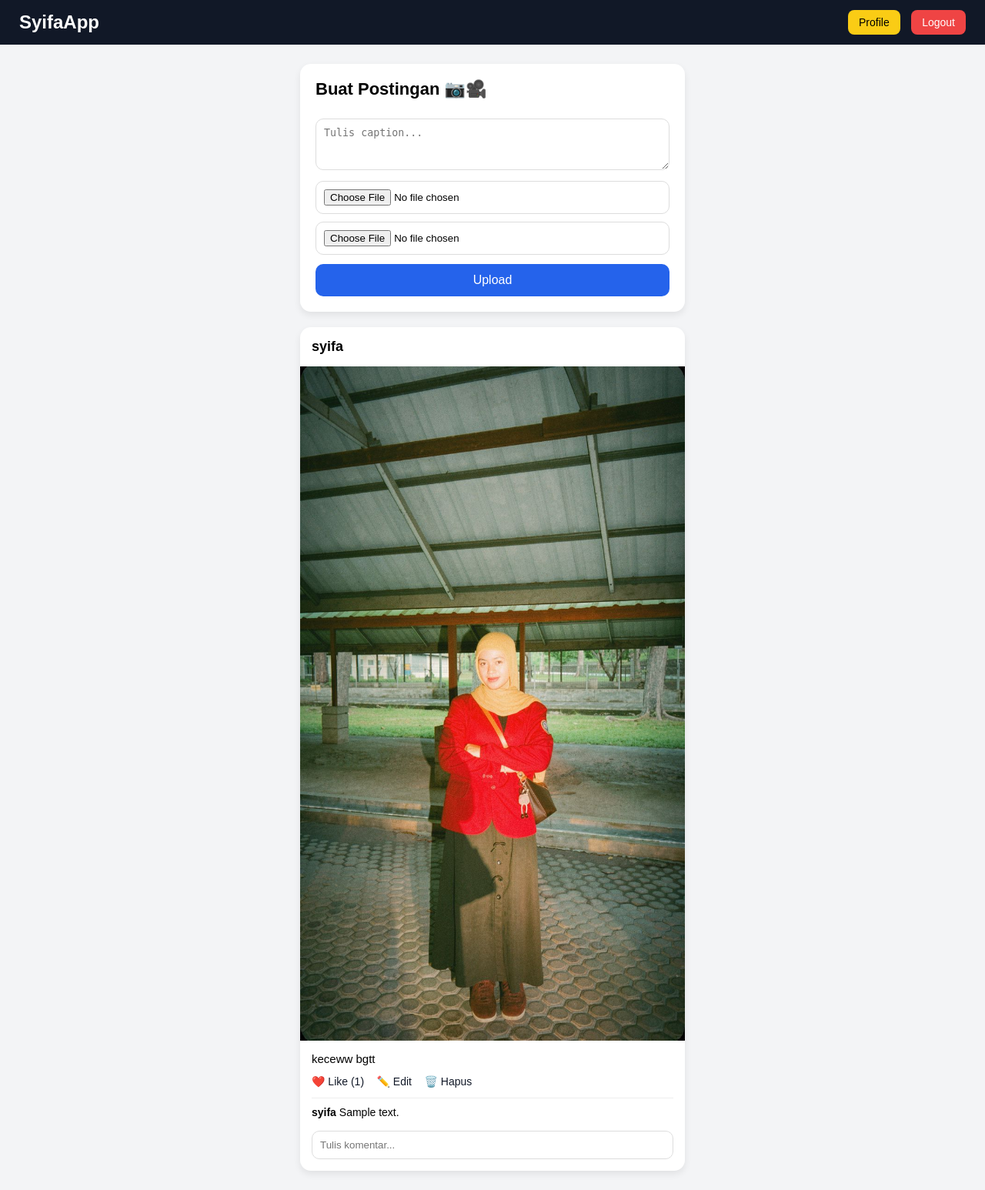
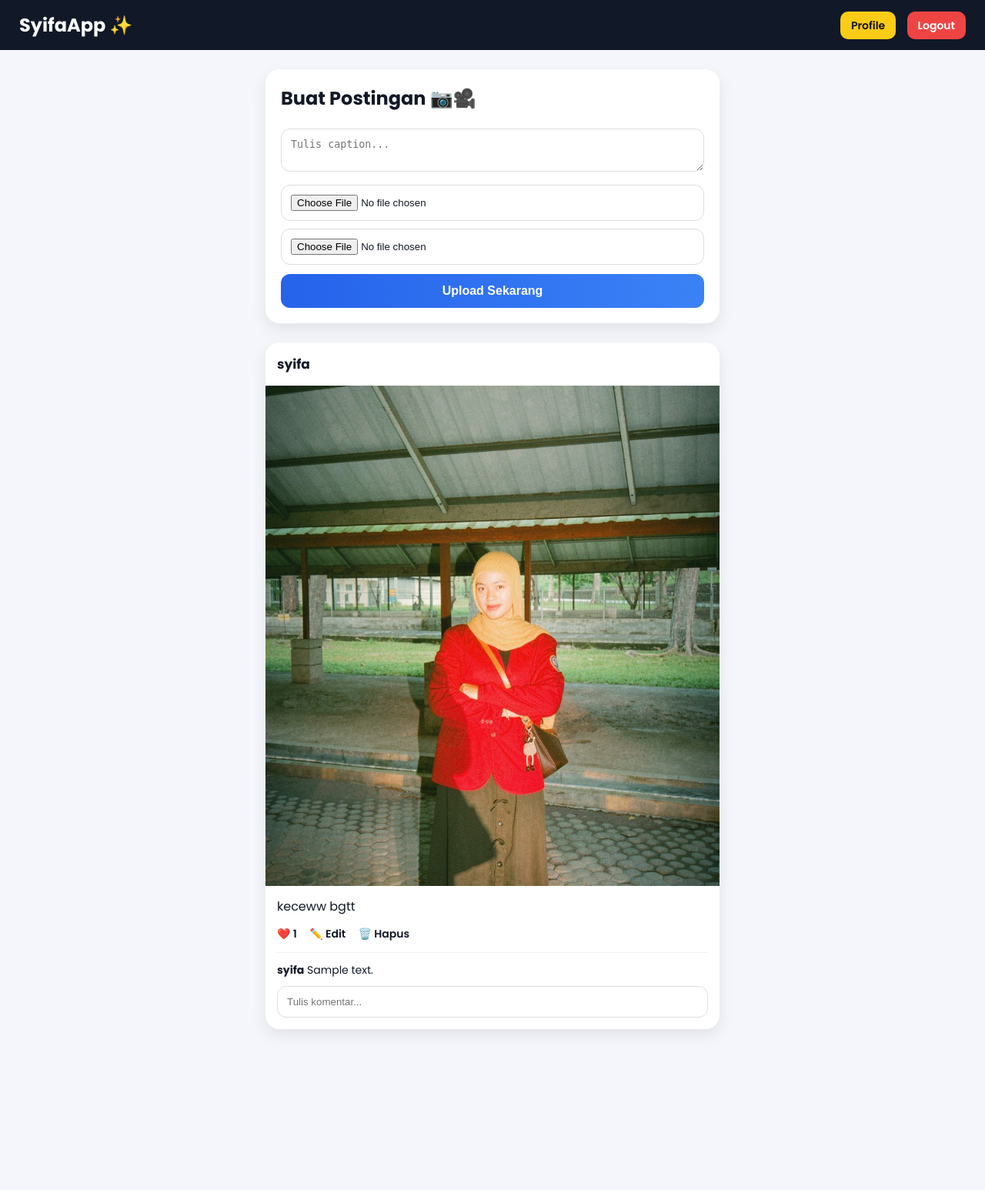
Before and after one commit to syifaasyafitri087-gif/django-syifa, a Django app: page /home/ in a window 1280 px wide. Shown: the whole page at 77% size. After the commit the page ends 1341 px from the top, so only its background shows below. Run offline with Django 5.2, Linux system fonts and the light colour scheme; a user stored in the database is signed in; data comes from the database, SQL or seed files in the repository; tables that the repository leaves empty hold one stand-in row (values such as "Sample post").

Commit message:
upgrade tampilan premium

```diff
--- a/myapp/templates/home.html
+++ b/myapp/templates/home.html
@@ -1,6 +1,6 @@
 <!DOCTYPE html>
 
-<html lang="en">
+<html lang="id">
 
 <head>
 
@@ -9,6 +9,10 @@
 <meta name="viewport" content="width=device-width, initial-scale=1.0">
 
 <title>SyifaApp</title>
+
+<link rel="preconnect" href="https://fonts.googleapis.com">
+
+<link href="https://fonts.googleapis.com/css2?family=Poppins:wght@400;600;700&display=swap" rel="stylesheet">
 
 <style>
 
@@ -24,15 +28,23 @@
 
 body{
 
-    font-family:Arial, Helvetica, sans-serif;
+    font-family:'Poppins',sans-serif;
 
-    background:#f3f4f6;
+    background:#f4f6fb;
+
+    color:#111827;
 
 }
 
 /* NAVBAR */
 
 .navbar{
+
+    position:sticky;
+
+    top:0;
+
+    z-index:100;
 
     background:#111827;
 
@@ -46,19 +58,13 @@ body{
 
     align-items:center;
 
-    position:sticky;
-
-    top:0;
-
-    z-index:100;
-
 }
 
 .logo{
 
     font-size:24px;
 
-    font-weight:bold;
+    font-weight:700;
 
 }
 
@@ -66,15 +72,15 @@ body{
 
     text-decoration:none;
 
-    color:white;
-
     margin-left:10px;
 
     padding:8px 14px;
 
-    border-radius:8px;
+    border-radius:10px;
 
     font-size:14px;
+
+    font-weight:600;
 
 }
 
@@ -82,7 +88,7 @@ body{
 
     background:#facc15;
 
-    color:black !important;
+    color:#111;
 
 }
 
@@ -90,17 +96,21 @@ body{
 
     background:#ef4444;
 
+    color:white;
+
 }
 
-/* CONTAINER */
+/* WRAP */
 
 .container{
 
-    max-width:520px;
+    width:100%;
+
+    max-width:620px;
 
     margin:25px auto;
 
-    padding:0 10px;
+    padding:0 15px;
 
 }
 
@@ -112,55 +122,57 @@ body{
 
     padding:20px;
 
-    border-radius:14px;
+    border-radius:18px;
 
-    margin-bottom:20px;
+    box-shadow:0 8px 20px rgba(0,0,0,0.08);
 
-    box-shadow:0 4px 10px rgba(0,0,0,0.08);
+    margin-bottom:25px;
 
 }
 
 .upload-box h2{
 
-    margin-bottom:15px;
-
-    font-size:22px;
+    margin-bottom:12px;
 
 }
 
-.upload-box textarea,
+textarea,
 
-.upload-box input{
+input[type=file],
+
+.comment-box{
 
     width:100%;
 
-    padding:10px;
+    padding:12px;
+
+    border:1px solid #ddd;
+
+    border-radius:12px;
 
     margin-top:10px;
 
-    border:1px solid #ddd;
-
-    border-radius:10px;
-
 }
 
-.upload-box button{
+button{
 
     width:100%;
 
+    padding:13px;
+
     margin-top:12px;
-
-    padding:12px;
 
     border:none;
 
-    border-radius:10px;
+    border-radius:12px;
 
-    background:#2563eb;
+    background:linear-gradient(90deg,#2563eb,#3b82f6);
 
     color:white;
 
     font-size:16px;
+
+    font-weight:600;
 
     cursor:pointer;
 
@@ -172,19 +184,17 @@ body{
 
     background:white;
 
-    border-radius:14px;
+    border-radius:18px;
 
     overflow:hidden;
 
-    margin-bottom:22px;
+    margin-bottom:25px;
 
-    box-shadow:0 4px 10px rgba(0,0,0,0.08);
+    box-shadow:0 8px 20px rgba(0,0,0,0.08);
 
 }
 
 .post-header{
-
-    padding:15px;
 
     display:flex;
 
@@ -192,29 +202,31 @@ body{
 
     align-items:center;
 
-}
-
-.post-user{
-
-    font-size:18px;
-
-    font-weight:bold;
+    padding:15px;
 
 }
 
-.follow-btn{
+.username{
 
-    color:#0095f6;
+    font-weight:700;
+
+    font-size:17px;
+
+}
+
+.follow{
+
+    color:#2563eb;
 
     text-decoration:none;
 
-    font-weight:bold;
+    font-weight:600;
 
 }
 
-.following-btn{
+.following{
 
-    color:gray;
+    color:#777;
 
     text-decoration:none;
 
@@ -228,7 +240,9 @@ body{
 
     display:block;
 
-    background:black;
+    max-height:650px;
+
+    object-fit:cover;
 
 }
 
@@ -240,19 +254,13 @@ body{
 
 .caption{
 
-    margin-bottom:12px;
+    margin-bottom:10px;
 
-    font-size:15px;
+    line-height:1.5;
 
 }
 
-.action{
-
-    margin-bottom:12px;
-
-}
-
-.action a{
+.actions a{
 
     text-decoration:none;
 
@@ -262,45 +270,35 @@ body{
 
     font-size:14px;
 
+    font-weight:600;
+
 }
 
 .comment{
 
-    margin-bottom:6px;
+    font-size:14px;
 
-    font-size:14px;
+    margin-top:8px;
 
 }
 
-.comment-box{
+hr{
 
-    width:100%;
+    margin:12px 0;
 
-    padding:10px;
+    border:none;
 
-    border:1px solid #ddd;
-
-    border-radius:10px;
-
-    margin-top:10px;
-
-}
-
-.empty{
-
-    color:#777;
-
-    font-size:14px;
+    border-top:1px solid #eee;
 
 }
 
 /* MOBILE */
 
-@media(max-width:600px){
+@media(max-width:700px){
 
     .navbar{
 
-        padding:12px 15px;
+        padding:12px;
 
     }
 
@@ -326,11 +324,9 @@ body{
 
 <body>
 
-<!-- NAVBAR -->
-
 <div class="navbar">
 
-    <div class="logo">SyifaApp</div>
+    <div class="logo">SyifaApp ✨</div>
 
     <div class="nav-right">
 
@@ -344,7 +340,7 @@ body{
 
 <div class="container">
 
-<!-- UPLOAD -->
+<!-- Upload -->
 
 <div class="upload-box">
 
@@ -354,55 +350,41 @@ body{
 
 <h2>Buat Postingan 📷🎥</h2>
 
-<textarea name="caption" rows="3" placeholder="Tulis caption..."></textarea>
+<textarea name="caption" placeholder="Tulis caption..."></textarea>
 
-<input type="file" name="image" accept="image/*">
+<input type="file" name="image">
 
-<input type="file" name="video" accept="video/*">
+<input type="file" name="video">
 
-<button type="submit">Upload</button>
+<button type="submit">Upload Sekarang</button>
 
 </form>
 
 </div>
 
-<!-- FEED -->
+<!-- Postingan -->
 
 {% for post in posts %}
 
 <div class="post">
 
-    <!-- HEADER -->
-
 <div class="post-header">
 
-        <div class="post-user">{{ post.user.username }}</div>
+<div class="username">{{ post.user.username }}</div>
 
 {% if request.user != post.user %}
 
-            {% if request.user in post.user.followers.all %}
-
-                <a href="/unfollow/{{ post.user.id }}/" class="following-btn">Following</a>
-
-            {% else %}
-
-                <a href="/follow/{{ post.user.id }}/" class="follow-btn">Follow</a>
-
-            {% endif %}
+    <a href="/follow/{{ post.user.id }}/" class="follow">Follow</a>
 
 {% endif %}
 
 </div>
-
-    <!-- IMAGE -->
 
 {% if post.image %}
 
 <img src="{{ post.image.url }}">
 
 {% endif %}
-
-    <!-- VIDEO -->
 
 {% if post.video %}
 
@@ -414,15 +396,13 @@ body{
 
 {% endif %}
 
-    <!-- BODY -->
-
 <div class="post-body">
 
 <div class="caption">{{ post.caption }}</div>
 
-        <div class="action">
+<div class="actions">
 
-            <a href="/like/{{ post.id }}/">❤️ Like ({{ post.total_likes }})</a>
+<a href="/like/{{ post.id }}/">❤️ {{ post.total_likes }}</a>
 
 {% if request.user == post.user %}
 
@@ -434,9 +414,7 @@ body{
 
 </div>
 
-        <hr style="margin:10px 0; border:none; border-top:1px solid #eee;">
-
-        <!-- KOMENTAR -->
+<hr>
 
 {% for comment in post.comments.all %}
 
@@ -448,7 +426,7 @@ body{
 
 {% empty %}
 
-            <div class="empty">Belum ada komentar</div>
+<div class="comment">Belum ada komentar</div>
 
 {% endfor %}
 
@@ -456,15 +434,7 @@ body{
 
 {% csrf_token %}
 
-            <input
-
-                type="text"
-
-                name="text"
-
-                placeholder="Tulis komentar..."
-
-                class="comment-box">
+<input type="text" name="text" placeholder="Tulis komentar..." class="comment-box">
 
 </form>
 
```
Lines whose indentation alone changed are shown as unchanged.
